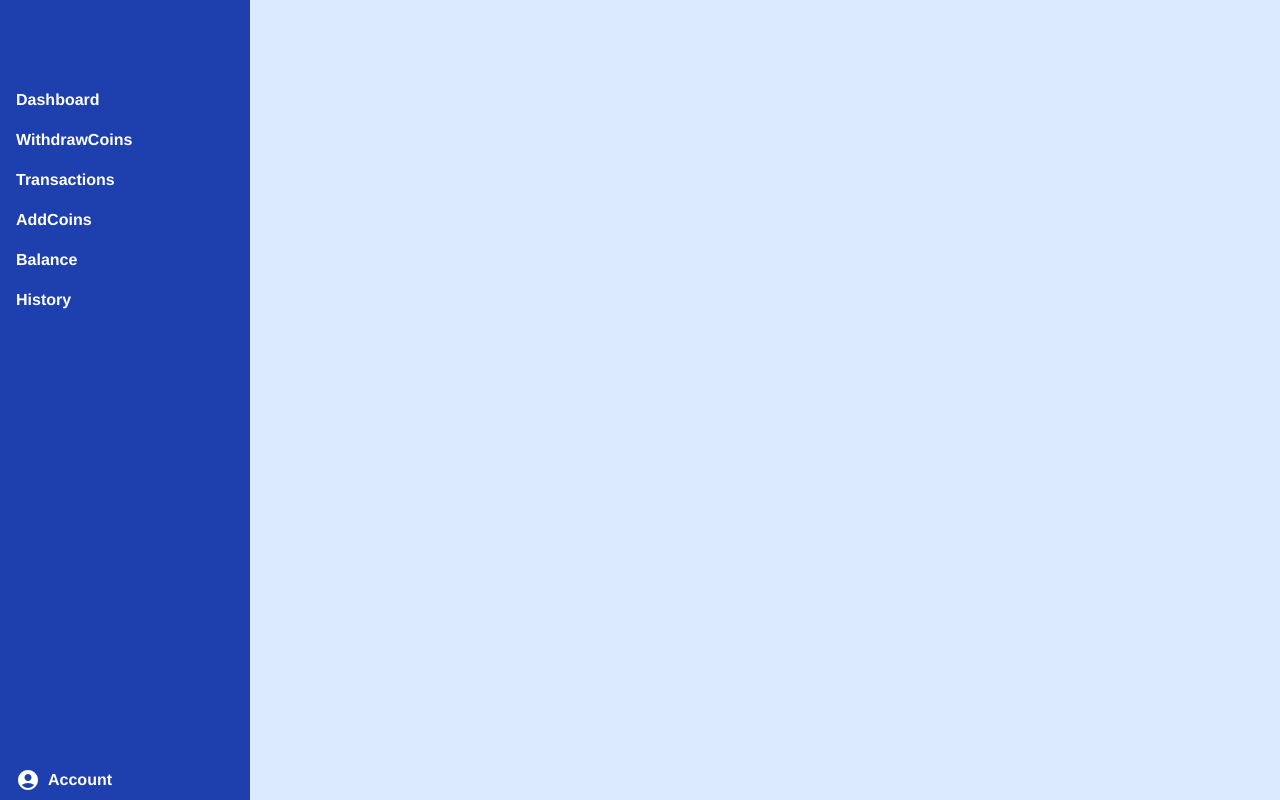
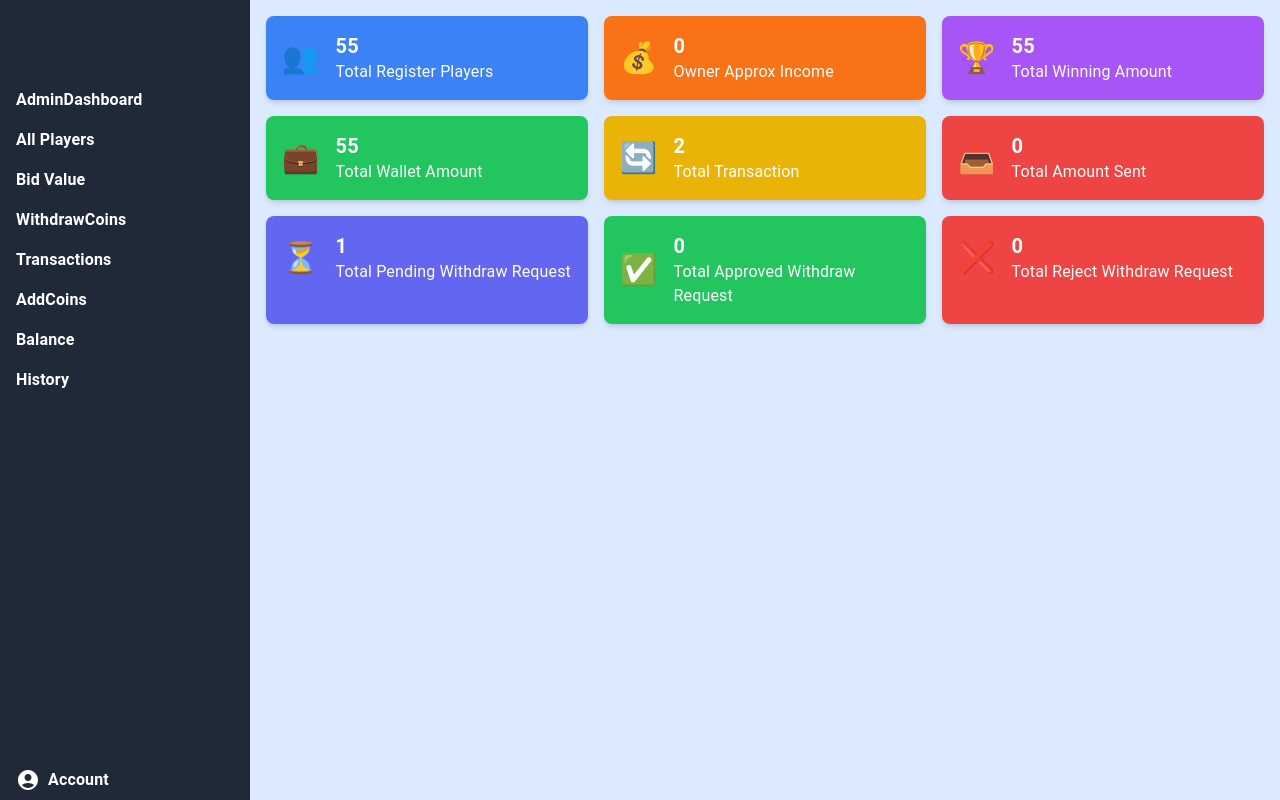
Before and after one commit to spydtech/dice-kings-Frontend, a React (Vite) app: page /admin in a window 1280 px wide. Built offline with nearby package versions, Linux system fonts and the light colour scheme.

Commit message:
admin dashboard added

```diff
--- a/src/Admin/Components/Admin.jsx
+++ b/src/Admin/Components/Admin.jsx
@@ -4,16 +4,22 @@ import { Route, Routes, useNavigate } from 'react-router-dom';
 import { Box, CssBaseline, Toolbar, useMediaQuery, useTheme } from '@mui/material';
 
 import { AccountCircle } from '@mui/icons-material';
+import AdminDashboard from './AdminDashboard.jsx';
 import WithdrawCoins from './WithdrawCoins.jsx';
 import Transactions from './Transactions.jsx';
 import AddCoins from './AddCoins.jsx';
 import Balance from './Balance.jsx';
 import History from './History.jsx';
+import AllPlayers from './AllPlayers.jsx';
+import BidValue from './BidValue.jsx';
+
 
 
 
 const menu = [
-    { name: "Dashboard", path: "/admin" },
+    { name: "AdminDashboard", path: "/admin" },
+    { name: "All Players", path: "/admin/all-players" },
+    { name: "Bid Value", path: "/admin/bid-value" },
     { name: "WithdrawCoins", path: "/admin/withdraw-coins" },
     { name: "Transactions", path: "/admin/transactions" },
     { name: "AddCoins", path: "/admin/add-coins" },
@@ -40,9 +46,10 @@ const Admin = () => {
                 height: "100vh",
                 width: drawerWidth,
             }}
-            className="bg-blue-800 text-white"
+            className="bg-gray-800 text-white"
         >
             {isLargeScreen && <Toolbar />}
+
             <div className="flex-grow">
                 <ul className="py-4">
                     {menu.map((item, index) => (
@@ -73,14 +80,18 @@ const Admin = () => {
 
     return (
         <div className="flex h-screen bg-blue-100">
-            {/* <CssBaseline /> */}
-            <div className={`bg-blue-800 text-white ${drawerVariant === 'temporary' && !sideBarVisible ? '-left-64' : `w-${drawerWidth}`}`}>
+
+            <CssBaseline />
+            <div className={`bg-gray-800 text-white ${drawerVariant === 'temporary' && !sideBarVisible ? '-left-64' : `w-${drawerWidth}`}`}>
                 {drawer}
             </div>
             <div className="flex-grow h-screen overflow-auto">
                 <Box component="main" className="p-0">
                     <Routes>
+                        <Route path='/' element={<AdminDashboard />} />
                         <Route path="/withdraw-coins" element={<WithdrawCoins />} />
+                        <Route path="/bid-value" element={<BidValue />} />
+                        <Route path='/all-players' element={<AllPlayers />} />
                         <Route path="/transactions" element={<Transactions />} />
                         <Route path="/add-coins" element={<AddCoins />} />
                         <Route path="/balance" element={<Balance />} />
--- /dev/null
+++ b/src/Admin/Components/AdminDashboard.jsx
@@ -0,0 +1,34 @@
+// DashboardCards.js
+import React from 'react';
+
+const AdminDashboard = () => {
+    const cards = [
+        { title: 'Total Register Players', value: 55, icon: '👥', color: 'bg-blue-500' },
+        { title: 'Owner Approx Income', value: 0, icon: '💰', color: 'bg-orange-500' },
+        { title: 'Total Winning Amount', value: 55, icon: '🏆', color: 'bg-purple-500' },
+        { title: 'Total Wallet Amount', value: 55, icon: '💼', color: 'bg-green-500' },
+        { title: 'Total Transaction', value: 2, icon: '🔄', color: 'bg-yellow-500' },
+        { title: 'Total Amount Sent', value: 0, icon: '📤', color: 'bg-red-500' },
+        { title: 'Total Pending Withdraw Request', value: 1, icon: '⏳', color: 'bg-indigo-500' },
+        { title: 'Total Approved Withdraw Request', value: 0, icon: '✅', color: 'bg-green-500' },
+        { title: 'Total Reject Withdraw Request', value: 0, icon: '❌', color: 'bg-red-500' },
+    ];
+
+    return (
+        <div className="grid grid-cols-1 md:grid-cols-2 lg:grid-cols-3 gap-4 p-4">
+            {cards.map((card, index) => (
+                <div key={index} className={`p-4 rounded-lg shadow-md ${card.color} text-white`}>
+                    <div className="flex items-center">
+                        <div className="text-3xl">{card.icon}</div>
+                        <div className="ml-4">
+                            <div className="text-xl font-bold">{card.value}</div>
+                            <div>{card.title}</div>
+                        </div>
+                    </div>
+                </div>
+            ))}
+        </div>
+    );
+};
+
+export default AdminDashboard;
--- /dev/null
+++ b/src/Admin/Components/AllPlayers.jsx
@@ -0,0 +1,9 @@
+import React from 'react'
+
+const AllPlayers = () => {
+    return (
+        <div>AllPlayers</div>
+    )
+}
+
+export default AllPlayers
--- /dev/null
+++ b/src/Admin/Components/BidValue.jsx
@@ -0,0 +1,9 @@
+import React from 'react'
+
+const BidValue = () => {
+    return (
+        <div>BidValue</div>
+    )
+}
+
+export default BidValue
```
